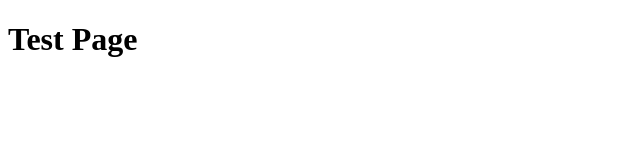
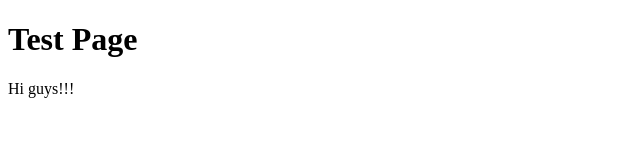
Before and after one commit to ruchirap91/test1, a plain HTML site: page index.html in a window 1280 px wide. Shown: the full height of the page, 0-640 px from the left. Drawn offline with Linux system fonts and the light colour scheme.

Commit message:
Second commit

```diff
--- a/index.html
+++ b/index.html
@@ -5,5 +5,6 @@
 </head>
 <body>
 	<h1>Test Page</h1>
+	<p>Hi guys!!!</p>
 </body>
 </html>
```
